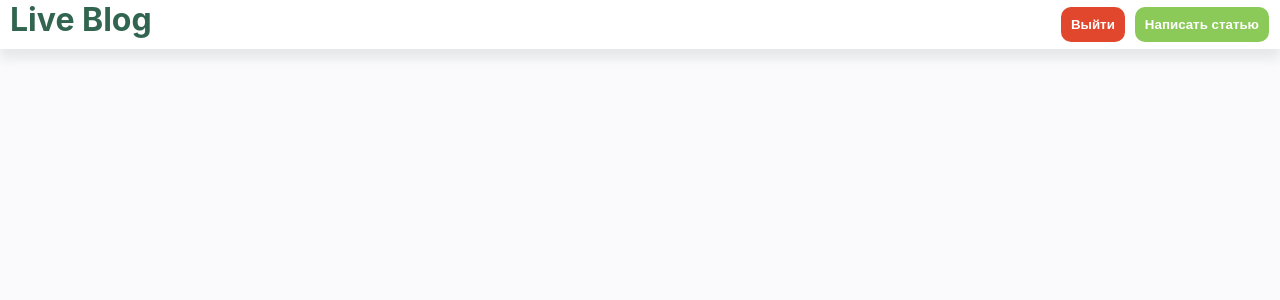
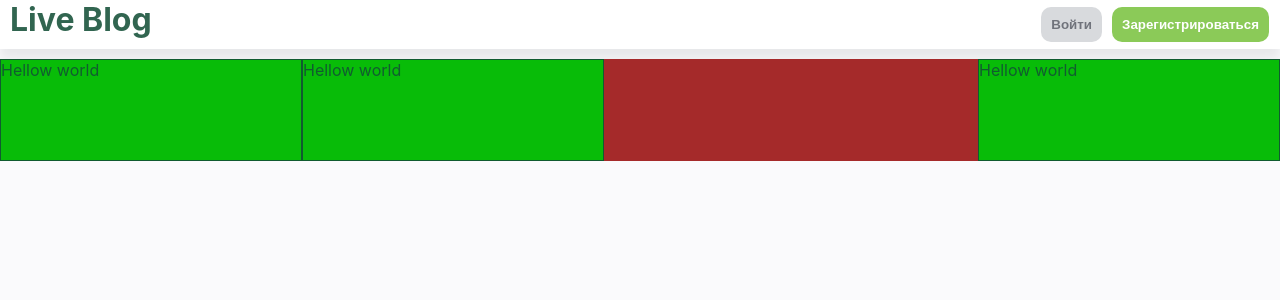
Before and after one commit to Suomi228/blog-frontend, a React (Vite) app in the folder blog-frontend/: page / in a window 1280 px wide. Shown: the top 300 px of the page. Built offline with nearby package versions, Linux system fonts and the light colour scheme.

Commit message:
basic hame-page

```diff
--- a/blog-frontend/src/App.jsx
+++ b/blog-frontend/src/App.jsx
@@ -1,12 +1,16 @@
-import Header from './components/header/Header.jsx'
-import './index.css'
-
+import Article from "./components/article/Article.jsx";
+import Header from "./components/header/Header.jsx";
+import "./index.css";
+import Home from  './pages/home/Home.jsx';
 function App() {
   return (
     <>
-    <Header/>
+      <Header/>
+      <div className="container">
+          <Home/>
+      </div>
     </>
-  )
+  );
 }
 
-export default App
+export default App;
--- /dev/null
+++ b/blog-frontend/src/components/article/Article.jsx
@@ -0,0 +1,9 @@
+import React from 'react'
+import './article.css'
+export default function Article() {
+  return (
+    <div className="container-article">
+      <p>Hellow world</p>
+    </div>
+  )
+}
--- /dev/null
+++ b/blog-frontend/src/components/article/article.css
@@ -0,0 +1,7 @@
+.container-article{
+    width: 300px;
+    height: 100px;
+    border: 1px solid;
+    background-color: rgb(8, 188, 8);
+
+}
--- a/blog-frontend/src/components/header/Header.jsx
+++ b/blog-frontend/src/components/header/Header.jsx
@@ -1,9 +1,9 @@
 import React from "react";
 import "./header.css";
 export default function Header() {
-  const isAuth = true;
+  const isAuth = false;
   return (
-    <div className="container">
+    <div className="container-header">
       <h1>Live Blog</h1>
       {isAuth ? (
         <div className="buttons">
--- a/blog-frontend/src/components/header/header.css
+++ b/blog-frontend/src/components/header/header.css
@@ -1,10 +1,10 @@
-.container{
+.container-header{
     background-color: #fff;
     display: flex;
     justify-content: space-between;
     box-shadow: 0px 10px 10px #e7e8ea;
 }
-.container h1 {
+.container-header h1 {
     margin-left: 10px;
     padding-bottom: 10px;
 }
--- /dev/null
+++ b/blog-frontend/src/pages/home/Home.jsx
@@ -0,0 +1,12 @@
+import React from 'react'
+import Article from "../../components/article/Article.jsx";
+import "./home.css"
+export default function Home() {
+  return (
+    <div className='container-home'>
+      <Article/>
+      <Article/>
+      <Article/>
+    </div>
+  )
+}
--- /dev/null
+++ b/blog-frontend/src/pages/home/home.css
@@ -0,0 +1,6 @@
+.container-home{
+    display:grid;
+    grid-template-columns: 1fr 3fr 1fr;
+    background-color: brown;
+    margin-top: 10px;
+}
```
Also changed, not shown: blog-frontend/src/index.css (line endings or trailing spaces).
